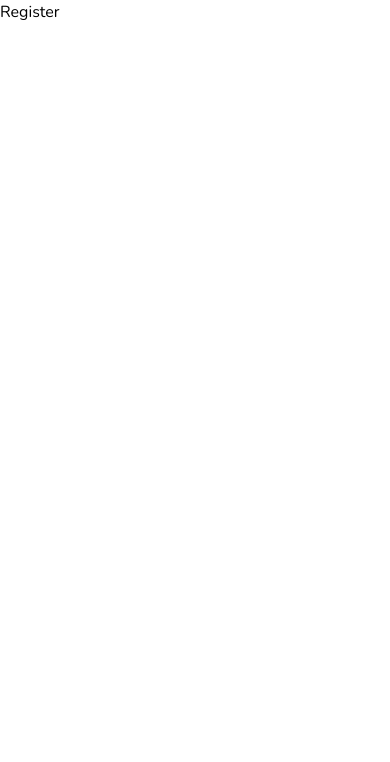
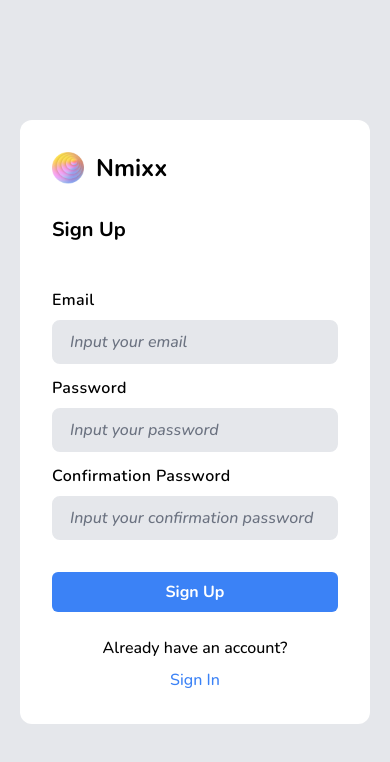
Before and after one commit to daniels9028/Mini-Project-II, a React (Vite) app: page /register in a window 390 px wide. Shown: the top 762 px of the page. Built offline with nearby package versions, Linux system fonts and the light colour scheme.

Commit message:
Register with responsive design

```diff
--- a/src/pages/Login.jsx
+++ b/src/pages/Login.jsx
@@ -19,9 +19,9 @@ const Login = () => {
           <div className="flex flex-col w-full px-8 py-8 xl:w-1/3">
             <div className="flex items-center space-x-3">
               <img src={logo} alt="logo" className="w-8 h-8" />
-              <h3 className="text-xl font-bold">Nmixx</h3>
+              <h3 className="text-2xl font-bold">Nmixx</h3>
             </div>
-            <p className="my-8 text-lg font-semibold">Nice to see you again</p>
+            <p className="my-8 text-xl font-bold">Sign In</p>
 
             <Input name="email" placeholder="Input your email" type="text" />
 
@@ -57,7 +57,7 @@ const Login = () => {
             <div className="flex flex-col items-center justify-center gap-2 mt-6 font-medium text-center lg:flex-row">
               <p>Don't have an account?</p>
               <Link to="/register" className="text-blue-500 cursor-pointer ">
-                Sign up now
+                Sign Up
               </Link>
             </div>
           </div>
--- a/src/pages/Register.jsx
+++ b/src/pages/Register.jsx
@@ -1,7 +1,55 @@
 import React from "react";
+import register from "../assets/register.jpg";
+import logo from "../assets/logo.png";
+import Input from "../components/Input";
+import Button from "../components/Button";
+import { Link } from "react-router-dom";
+import google from "../assets/google.webp";
 
 const Register = () => {
-  return <div>Register</div>;
+  return (
+    <div className="w-full bg-gray-200">
+      <div className="container flex items-center justify-center min-h-screen p-5 mx-auto text-black lg:p-10">
+        <div className="flex w-full overflow-hidden bg-white rounded-xl">
+          <div className="flex flex-col w-full px-8 py-8 xl:w-1/3">
+            <div className="flex items-center space-x-3">
+              <img src={logo} alt="logo" className="w-8 h-8" />
+              <h3 className="text-2xl font-bold">Nmixx</h3>
+            </div>
+            <p className="my-8 text-xl font-bold">Sign Up</p>
+
+            <Input name="email" placeholder="Input your email" type="text" />
+
+            <Input
+              name="password"
+              placeholder="Input your password"
+              type="password"
+            />
+
+            <Input
+              name="confirmation password"
+              placeholder="Input your confirmation password"
+              type="password"
+            />
+
+            <Button name="Sign Up" className="font-bold bg-blue-500" />
+
+            <div className="flex flex-col items-center justify-center gap-2 mt-6 font-medium text-center lg:flex-row">
+              <p>Already have an account?</p>
+              <Link to="/" className="text-blue-500 cursor-pointer ">
+                Sign In
+              </Link>
+            </div>
+          </div>
+          <img
+            src={register}
+            alt="register"
+            className="hidden object-cover w-2/3 xl:flex"
+          />
+        </div>
+      </div>
+    </div>
+  );
 };
 
 export default Register;
```
Also changed, not shown: src/assets/register.jpg (added).
